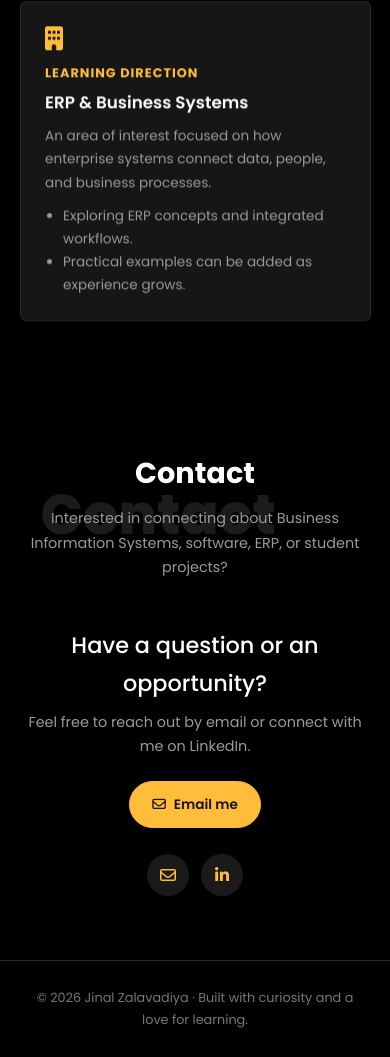
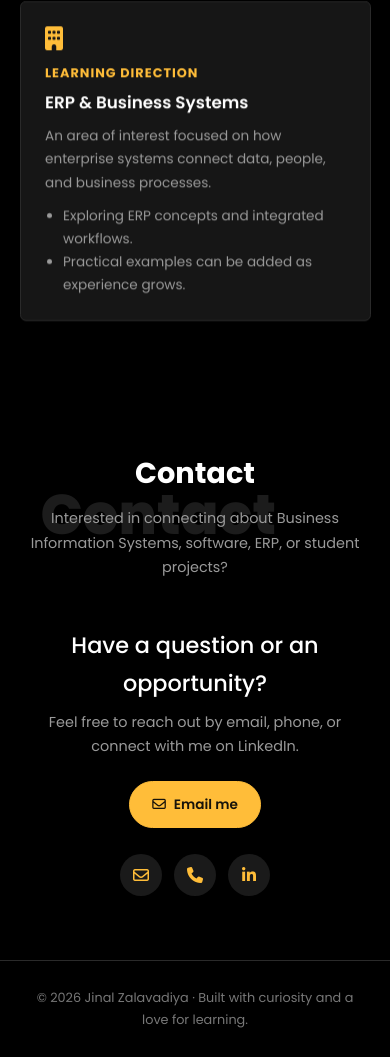
Before and after one commit to jinal131-cell/portfolio, a plain HTML site: page index.html in a window 390 px wide. Shown: the part 5566-6623 px from the top of the page. Drawn offline with nearby package versions, Linux system fonts and the light colour scheme.

Commit message:
Add phone contact option in the contact section

```diff
--- a/index.html
+++ b/index.html
@@ -39,6 +39,7 @@ const reduce=matchMedia("(prefers-reduced-motion: reduce)").matches,hover=matchM
 
 /* ---------- content (edit here) ---------- */
 const EMAIL="jinalzalavadiya131@gmail.com",LI="https://www.linkedin.com/in/jinal-mukeshbhai-zalavadiya-41208a364/";
+const PHONE="+4915563170126";
 const NAV=[["home","Home"],["about","About"],["interests","Interests"],["education","Education"],["projects","Projects"],["contact","Contact"]];
 const ROLES=["Business Information Systems Student","Exploring ERP & Enterprise Systems","Learning Software Development","Interested in Data & Business Processes"];
 const INFO=[["Name","Jinal Zalavadiya"],["Study","B.Sc. Business Information Systems"],["University","Hochschule Furtwangen"],["Semester","5th semester"],["Location","Germany"]];
@@ -175,10 +176,11 @@ function App(){
     h("section",{id:"projects"},h("div",{className:"wrap"},h(Heading,{big:"Projects",title:"Projects & Practice",sub:"A starting point for documenting coursework and team deliverables. More projects will be added as they are completed."}),
       h("div",{className:"grid2"},PROJ.map(([i,ty,t,p,l],k)=>h(R,{key:t,d:k%2*120},h(Card,null,Icon(i),h("div",{className:"type"},ty),h("h3",null,t),h("p",null,p),h("ul",null,l.map(x=>h("li",{key:x},x))))))))),
     h("section",{id:"contact"},h("div",{className:"wrap"},h(Heading,{big:"Contact",title:"Contact",sub:"Interested in connecting about Business Information Systems, software, ERP, or student projects?"}),
-      h(R,{className:"contact"},h("h3",null,"Have a question or an opportunity?"),h("p",null,"Feel free to reach out by email or connect with me on LinkedIn."),
+      h(R,{className:"contact"},h("h3",null,"Have a question or an opportunity?"),h("p",null,"Feel free to reach out by email, phone, or connect with me on LinkedIn."),
         h("div",{className:"btns"},h("a",{className:"btn",href:"mailto:"+EMAIL+"?subject=Hello%20Jinal"},h("i",{className:"fa-regular fa-envelope"})," Email me")),
         h("div",{className:"soc"},
           h("a",{href:"mailto:"+EMAIL,"aria-label":"Email"},h("i",{className:"fa-regular fa-envelope"})),
+          h("a",{href:"tel:"+PHONE,"aria-label":"Phone"},h("i",{className:"fa-solid fa-phone"})),
           h("a",{href:LI,target:"_blank",rel:"noopener","aria-label":"LinkedIn"},h("i",{className:"fa-brands fa-linkedin-in"}))))))),
     h("footer",null,"© "+new Date().getFullYear()+" Jinal Zalavadiya · Built with curiosity and a love for learning."));
 }
```
